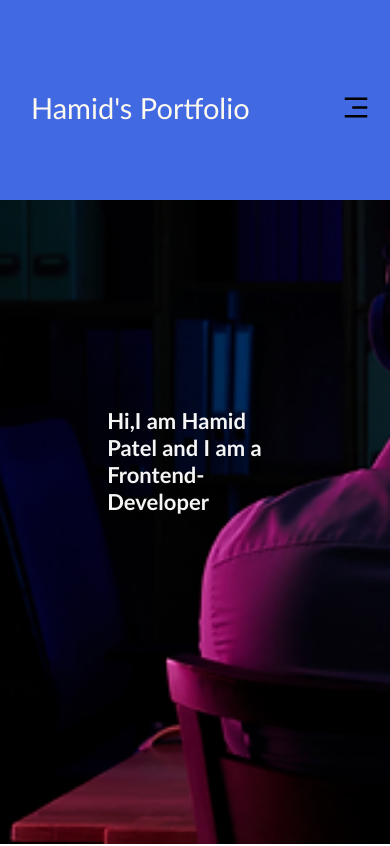
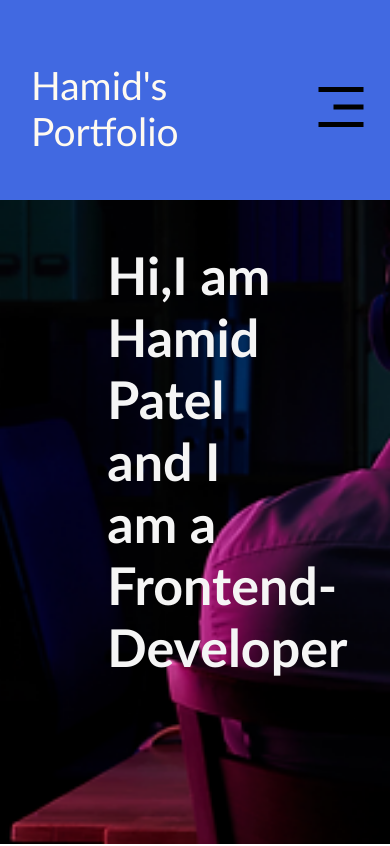
Before and after one commit to HamidPatel/Hamid-Portfolio, a plain HTML site: page index.html in a window 390 px wide. Shown: the top 846 px of the page. Drawn offline with nearby package versions, Linux system fonts and the light colour scheme.

Commit message:
Update media.css

```diff
--- a/media.css
+++ b/media.css
@@ -8,17 +8,17 @@
 height:200px
     }
     .leftnav{
-        font-size: 29px;
+        font-size: 39px;
     }
     .rightnav ul{
         display: none;
     }
     .rightnav i{
         display: initial;
-        font-size: 30px;
+        font-size: 60px;
     }
     .main h1{
-        font-size: 22px;
+        font-size: 52px;
     }
     .about{
         flex-direction: column;
```
